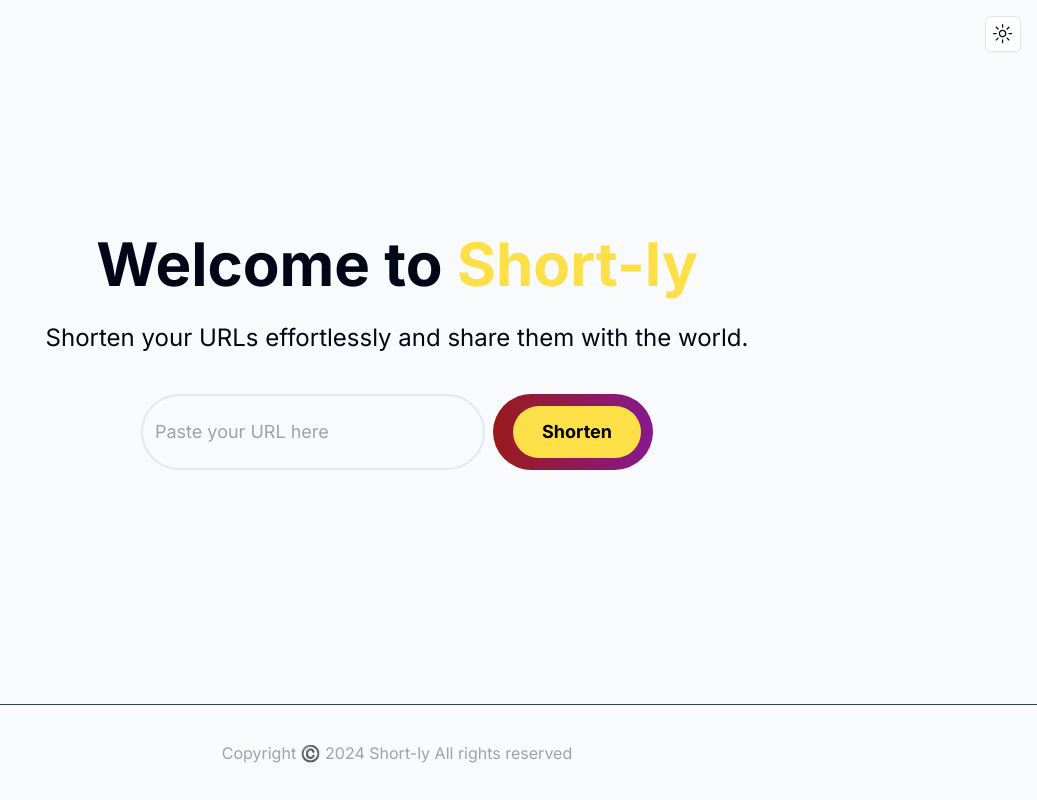
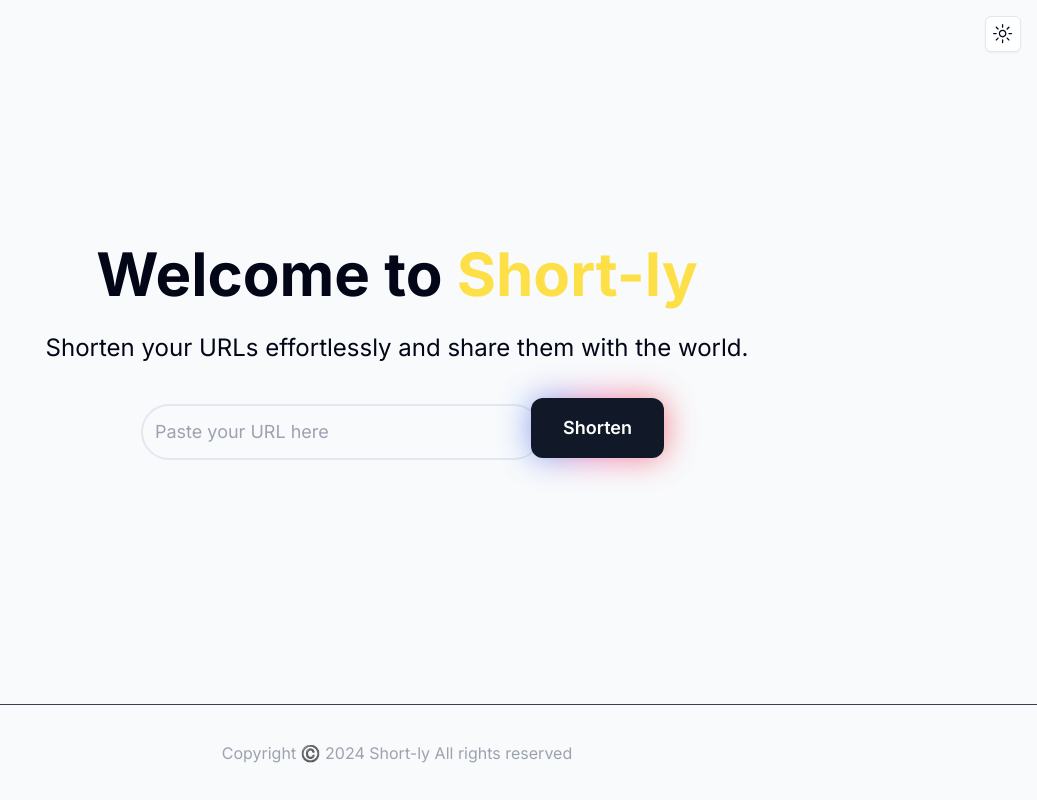
Before and after one commit to mauryavinay1407/short-ly, a Next.js app: page /home in a window 1280 px wide. Shown: the whole page, without its empty margins (243-1280 px from the left). Built offline with nearby package versions, Linux system fonts and the light colour scheme.

Commit message:
initial changes

```diff
--- a/src/app/home/page.tsx
+++ b/src/app/home/page.tsx
@@ -1,4 +1,5 @@
 "use client"
+import { GlowingButton } from '@/components/GlowingButton';
 import { ModeToggle } from '@/components/ThemeToggler';
 import Head from 'next/head';
 import { useState, MouseEvent } from 'react';
@@ -43,14 +44,15 @@ const Home: React.FC = () => {
             className="w-full p-2 md:p-3 rounded-full text-lg bg-transparent border-2 focus:outline-none focus:ring-2 focus:ring-yellow-500 bg-gray-800 text-gray-900 dark:text-gray-200"
             placeholder="Paste your URL here"
           />
-          <button className='bg-gradient-to-r from-red-800 to-fuchsia-800 p-3 md:p-3 rounded-full text-lg font-bold text-black  mt-2 md:mt-0 md:ml-2'>
+          {/* <button className='bg-gradient-to-r from-red-800 to-fuchsia-800 p-3 md:p-3 rounded-full text-lg font-bold text-black  mt-2 md:mt-0 md:ml-2'>
           <button
             onClick={handleShorten}
             className="bg-yellow-300 md:p-3 p-2 w-32 rounded-full text-lg font-bold text-black hover:bg-yellow-400 mt-2 md:mt-0 md:ml-2"
           >
             Shorten
           </button>
-          </button>
+          </button> */}
+          <GlowingButton onClick={handleShorten}><button>Shorten</button></GlowingButton>
         </div>
 
         {shortUrl && (
--- /dev/null
+++ b/src/components/GlowingButton.tsx
@@ -0,0 +1,18 @@
+"use client"
+
+export const GlowingButton = ({children}:any) => {
+    return (
+      <div className="h-12 w-36 bg-black flex justify-center items-center" onClick={children.onClick}>
+      <div className="absolute inline-flex group">
+          <div
+              className="absolute transition-all duration-1000 opacity-70 -inset-0 bg-gradient-to-r from-blue-500 via-pink-500 to-red-500 rounded-xl blur-lg group-hover:opacity-100 group-hover:-inset-1 group-hover:duration-200 animate-tilt">
+          </div>
+          <a href="#" title="Get quote now"
+              className="relative inline-flex items-center justify-center px-8 py-4 text-lg font-semibold text-white transition-all duration-200 bg-gray-900 font-pj rounded-xl focus:outline-none focus:ring-2 focus:ring-offset-2 focus:ring-gray-900"
+              role="button">{children}
+          </a>
+      </div>
+  </div>
+
+    )
+  }
```
